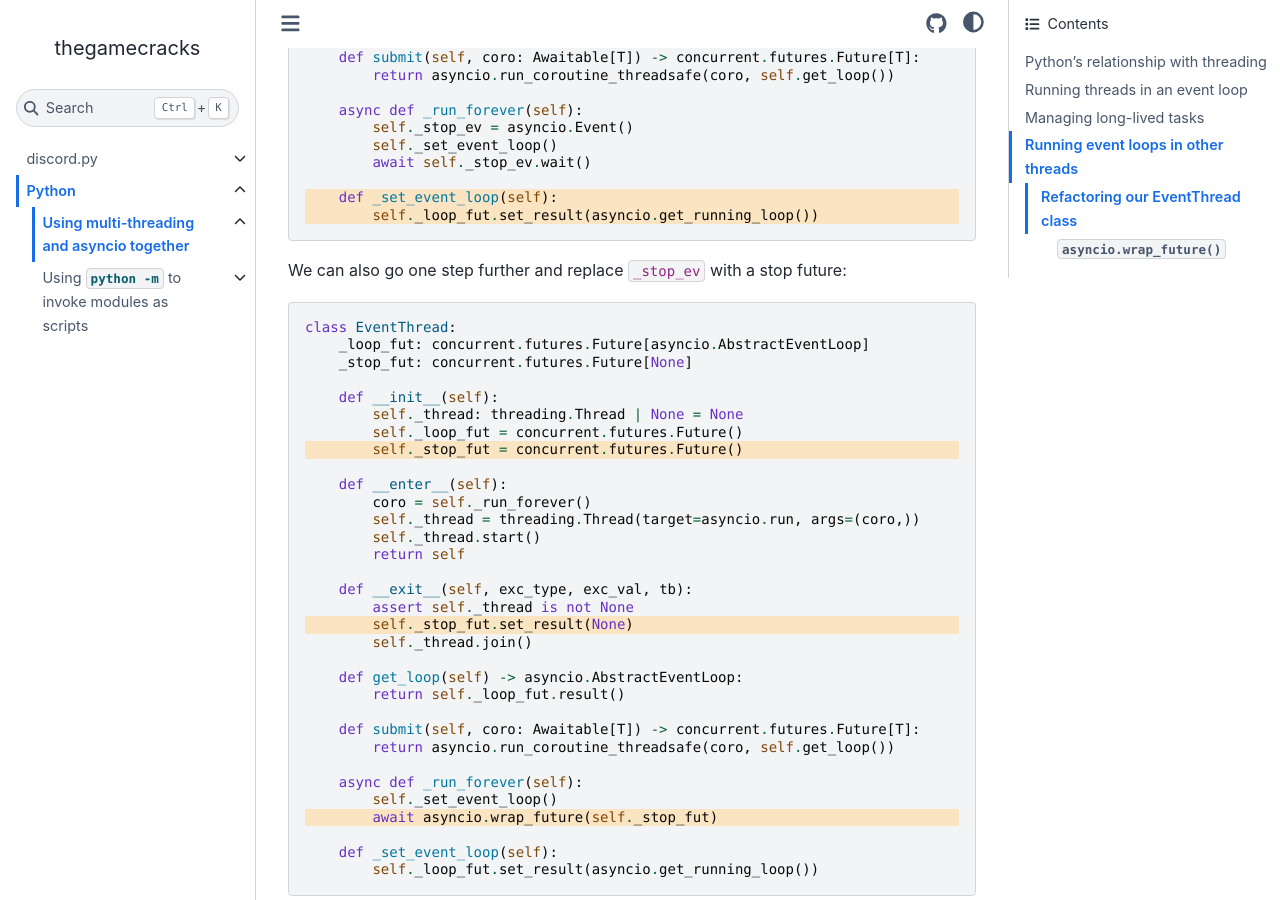
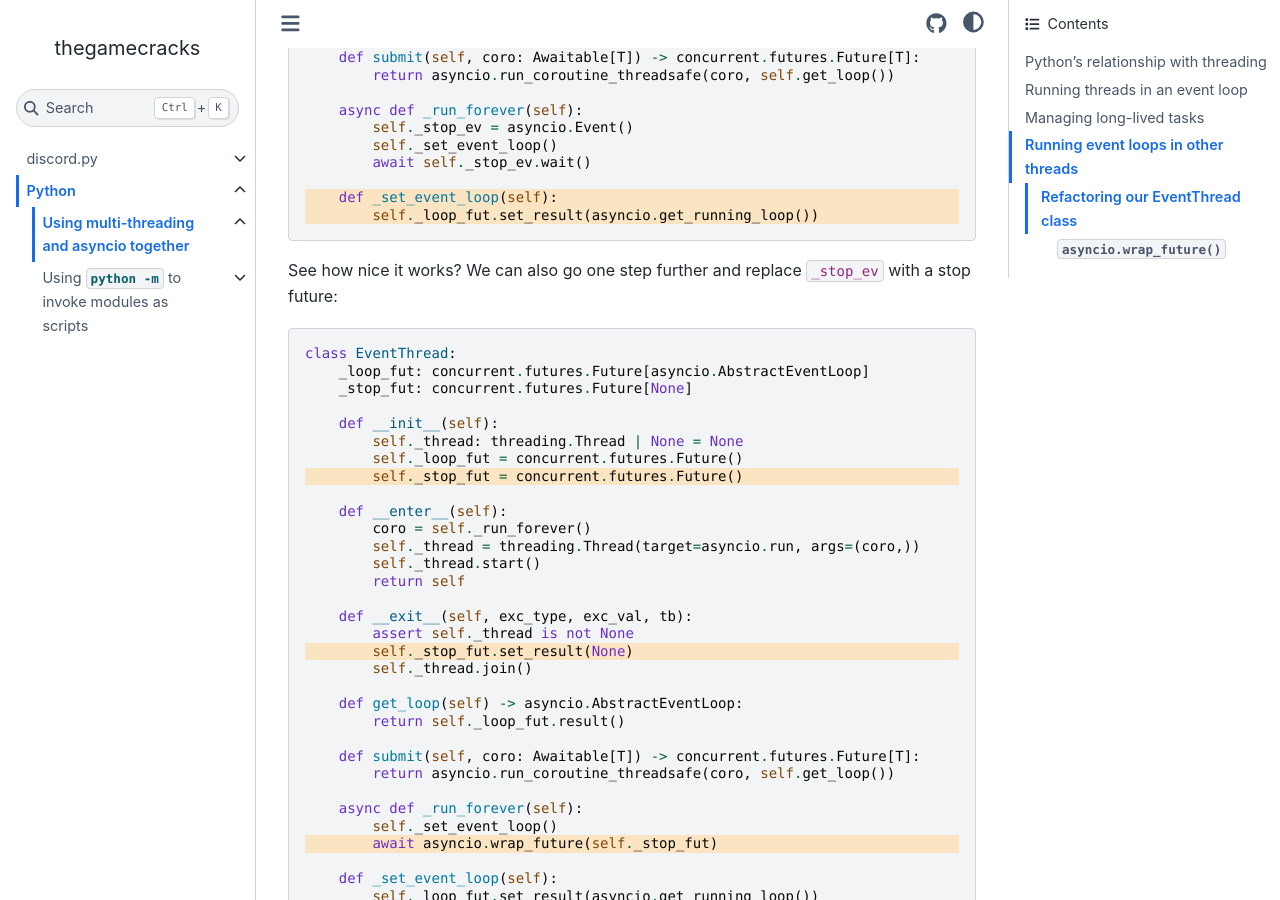
Before and after one commit to thegamecracks/thegamecracks.github.io, a Sphinx documentation site: the page built from docs/python/asyncio_threading.rst, in a window 1280 px wide and 900 px high, scrolled down 18592 px. Built offline with Sphinx 7.4.7 and the Sphinx Book theme 1.1.4, drawn with Linux system fonts in a browser that asks for light colours.

```diff
--- a/docs/python/asyncio_threading.rst
+++ b/docs/python/asyncio_threading.rst
@@ -986,7 +986,8 @@ Let's replace our ``_event`` and ``_loop`` attributes with a single
         def _set_event_loop(self):
             self._loop_fut.set_result(asyncio.get_running_loop())
 
-We can also go one step further and replace ``_stop_ev`` with a stop future:
+See how nice it works? We can also go one step further and replace ``_stop_ev``
+with a stop future:
 
 .. code-block:: python
     :emphasize-lines: 8, 18, 29
```
